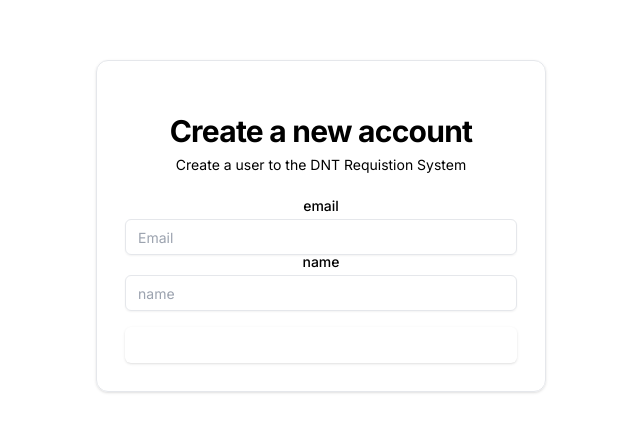
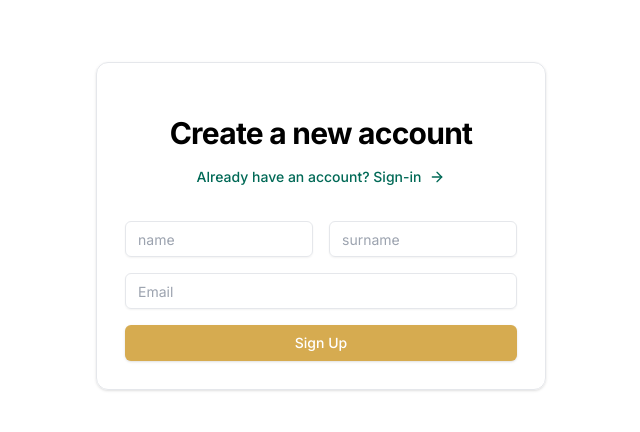
Before and after one commit to UnityGameDesign-max/DNT-Requisition-System, a React (Vite) app: page /signup in a window 1280 px wide. Shown: the part 206-638 px from the top of the page, without its empty margins (319-959 px from the left). Built offline with nearby package versions, Linux system fonts and the light colour scheme.

Commit message:
updated components

```diff
--- a/src/App.tsx
+++ b/src/App.tsx
@@ -2,6 +2,7 @@
 import { BrowserRouter as Router, Routes, Route } from 'react-router-dom';
 import './App.css'
 import SignUp from './pages/signUp';
+import SignIn from './pages/signIn';
 
 function App() {
 
@@ -9,6 +10,7 @@ function App() {
     <Router>
       <Routes>
         <Route path="/signup" element={<SignUp />} />
+        <Route path="/signin" element={<SignIn />} />
         {/* Other routes */}
       </Routes>
   </Router>
--- a/src/components/ui/input.tsx
+++ b/src/components/ui/input.tsx
@@ -8,7 +8,7 @@ const Input = React.forwardRef<HTMLInputElement, React.ComponentProps<"input">>(
       <input
         type={type}
         className={cn(
-          "flex h-9 w-full rounded-md border border-input bg-transparent px-3 py-1 text-base shadow-sm transition-colors file:border-0 file:bg-transparent file:text-sm file:font-medium file:text-foreground placeholder:text-muted-foreground focus-visible:outline-none focus-visible:ring-1 focus-visible:ring-ring disabled:cursor-not-allowed disabled:opacity-50 md:text-sm",
+          "flex h-9 w-full rounded-md border border-input bg-transparent px-3 py-1 text-base shadow-sm transition-colors file:border-0 file:bg-transparent file:text-sm file:font-medium file:text-foreground placeholder:text-muted-foreground focus-visible:outline-none focus-visible:ring-customTheme-secondary focus-visible:border-customTheme-secondary disabled:cursor-not-allowed disabled:opacity-50 md:text-sm",
           className
         )}
         ref={ref}
--- a/src/features/auth/SignUpForm.tsx
+++ b/src/features/auth/SignUpForm.tsx
@@ -1,7 +1,8 @@
-import { Button } from "@/components/ui/button";
-import { Card, CardDescription, CardHeader, CardTitle } from "@/components/ui/card";
+import { Button, buttonVariants } from "@/components/ui/button";
+import { Card,  CardHeader, CardTitle } from "@/components/ui/card";
 import { Input } from "@/components/ui/input";
-import { Label } from "@/components/ui/label";
+import { ArrowRight } from "lucide-react";
+import { Link } from "react-router-dom";
 
 
 export default function SignUpForm() {
@@ -11,30 +12,39 @@ export default function SignUpForm() {
     <Card className="w-[450px] p-7">
         <CardHeader>
             <CardTitle className="font-bold text-3xl">Create a new account</CardTitle>
-            <CardDescription className="text-sm text-muted-foreground">Create a user to the DNT Requistion System</CardDescription>
+            <Link
+              className={buttonVariants({
+                variant: "link",
+                size: 'lg',
+                className: 'text-customTheme-primary gap-1.5',
+            })}
+              to="/signin"
+            >
+                Already have an account? Sign-in
+                <ArrowRight className="h-4 w-4"/>
+            </Link>
         </CardHeader>
         <form>
-        <div className="grid w-full items-center gap-4">
-           <div className="flex flex-col space-y-1.5">
-                <Label htmlFor="email">email</Label>
-                <Input id="email" placeholder="Email" />
-           </div>
-        </div>
-        <div className="grid w-full items-center gap-4">
-            <div className="flex flex-col space-y-1.5">
-                <Label htmlFor="name">name</Label>
-                <Input id="name" placeholder="name"/>
+            <div className="flex items-center gap-4 mb-4">
+                <div className="flex text-left flex-col">
+                    <Input id="name" placeholder="name"/>
+                </div>
+                <div className="flex flex-col">
+                    <Input id="surname" placeholder="surname"/>
+                </div>
             </div>
-        </div>
-
+            <div className="grid items-center gap-4">
+                <div className="flex flex-col space-y-1.5">
+                    <Input id="email" placeholder="Email" />
+                </div>
+            </div>
         <Button
             type="submit"
-            className="bg-primary text-white p-2 mt-4 w-full"
+            className="bg-customTheme-secondary text-white p-2 mt-4 w-full"
         >
-
+            Sign Up
         </Button>
         </form>
     </Card>
-
   );
 }
--- a/src/index.css
+++ b/src/index.css
@@ -2,6 +2,52 @@
 @tailwind components;
 @tailwind utilities;
 
+
+:root  {
+  --background: 41 66% 95%;
+  --foreground: 41 5% 0%;
+  --card: 41 50% 90%;
+  --card-foreground: 41 5% 10%;
+  --popover: 41 66% 95%;
+  --popover-foreground: 41 95% 0%;
+  --primary: 41 62% 57.6%;
+  --primary-foreground: 0 0% 100%;
+  --secondary: 41 30% 70%;
+  --secondary-foreground: 0 0% 0%;
+  --muted: 3 30% 85%;
+  --muted-foreground: 41 5% 35%;
+  --accent: 3 30% 80%;
+  --accent-foreground: 41 5% 10%;
+  --destructive: 0 66% 30%;
+  --destructive-foreground: 41 5% 90%;
+  --border: 41 30% 50%;
+  --input: 41 30% 18%;
+  --ring: 41 62% 57.6%;
+  --radius: 0.5rem;
+}
+.dark  {
+  --background: 41 50% 5%;
+  --foreground: 41 5% 90%;
+  --card: 41 50% 0%;
+  --card-foreground: 41 5% 90%;
+  --popover: 41 50% 5%;
+  --popover-foreground: 41 5% 90%;
+  --primary: 41 62% 57.6%;
+  --primary-foreground: 0 0% 100%;
+  --secondary: 41 30% 10%;
+  --secondary-foreground: 0 0% 100%;
+  --muted: 3 30% 15%;
+  --muted-foreground: 41 5% 60%;
+  --accent: 3 30% 15%;
+  --accent-foreground: 41 5% 90%;
+  --destructive: 0 66% 30%;
+  --destructive-foreground: 41 5% 90%;
+  --border: 41 30% 18%;
+  --input: 41 30% 18%;
+  --ring: 41 62% 57.6%;
+  --radius: 0.5rem;
+}
+
 body {
   font-family: 'Inter', sans-serif;
 }
--- a/src/pages/signUp.tsx
+++ b/src/pages/signUp.tsx
@@ -1,8 +1,8 @@
-import SignUpForm from "../features/auth/SignUpForm";
+import SignUpForm from "@/features/auth/SignUpForm";
 
 export default function SignUp() {
   return (
-    <div className="min-h-screen flex items-center justify-center ">
+    <div className="min-h-screen flex items-center justify-center">
       <SignUpForm />
     </div>
   );
```
